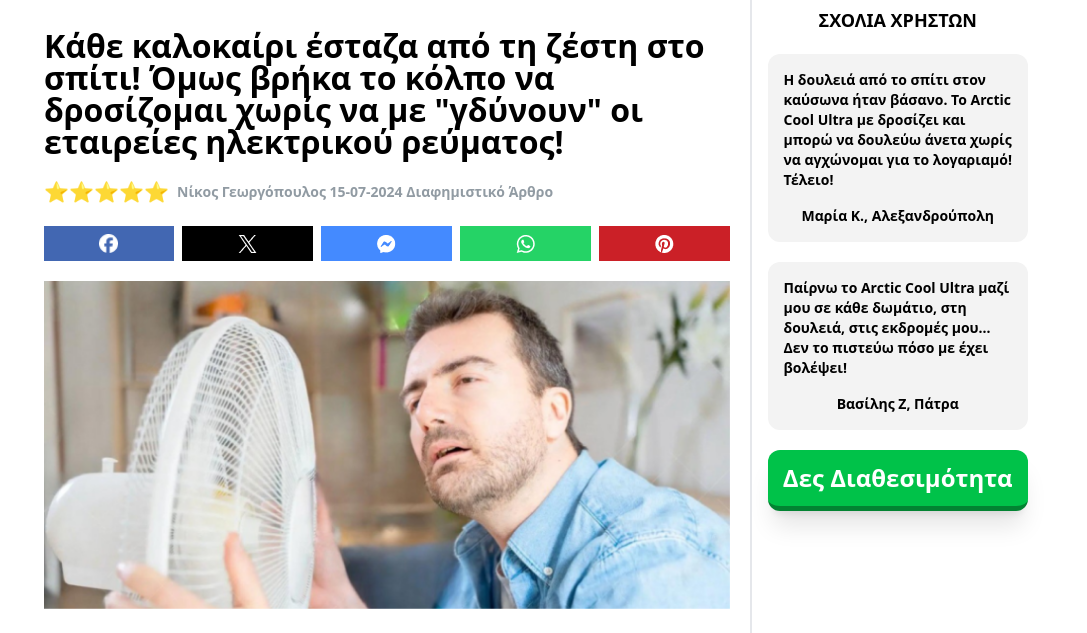
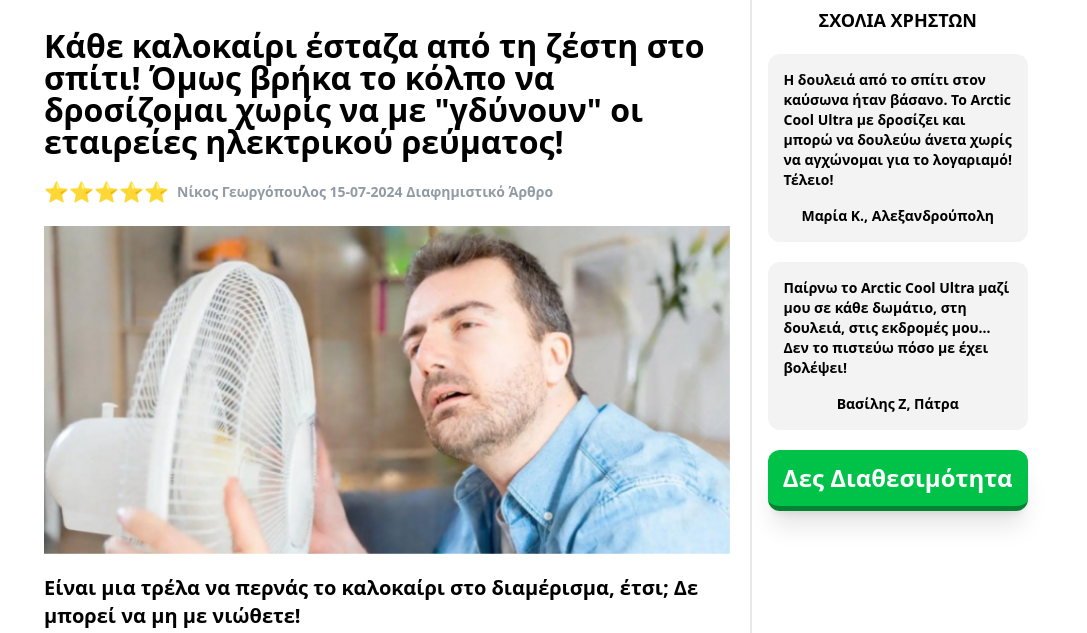
Before and after one commit to NewBOera/GR-COOLER, a plain HTML site: page index.html in a window 1280 px wide. Shown: the part 120-753 px from the top of the page, without its empty margins (96-1183 px from the left). Drawn offline with nearby package versions, Linux system fonts and the light colour scheme; no server answers.

Commit message:
chore: remove social media logos from the main page

```diff
--- a/index.html
+++ b/index.html
@@ -105,31 +105,6 @@
                      </p>
                   </div>
 
-                  <div class="flex gap-2">
-                     <div
-                        class="bg-[#4267B2] flex justify-center flex-grow p-2"
-                     >
-                        <img src="images/Vector-4.png" alt="" />
-                     </div>
-                     <div class="bg-black p-2 flex-grow flex justify-center">
-                        <img src="images/Vector-3.png" alt="" />
-                     </div>
-                     <div
-                        class="bg-[#448AFF] p-2 flex-grow flex justify-center"
-                     >
-                        <img src="images/Vector-2.png" alt="" />
-                     </div>
-                     <div
-                        class="bg-[#25D366] p-2 flex-grow flex justify-center"
-                     >
-                        <img src="images/Vector-1.png" alt="" />
-                     </div>
-                     <div
-                        class="bg-[#CB2027] p-2 flex-grow flex justify-center"
-                     >
-                        <img src="images/Vector.png " alt="" />
-                     </div>
-                  </div>
 
                   <div>
                      <img
```
